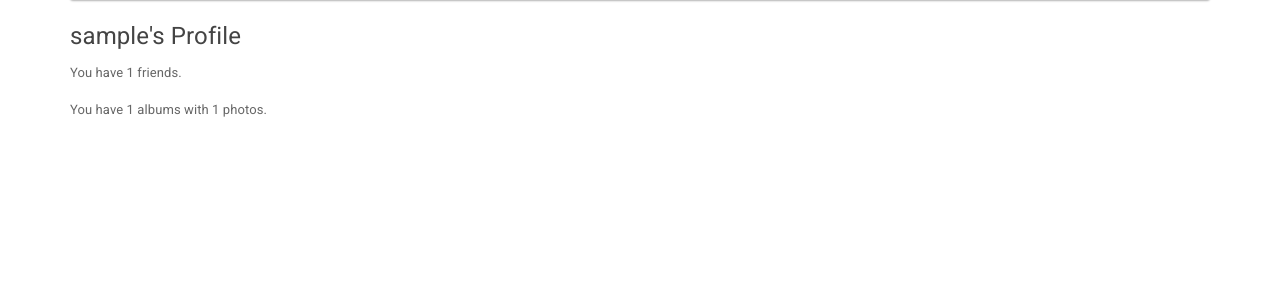
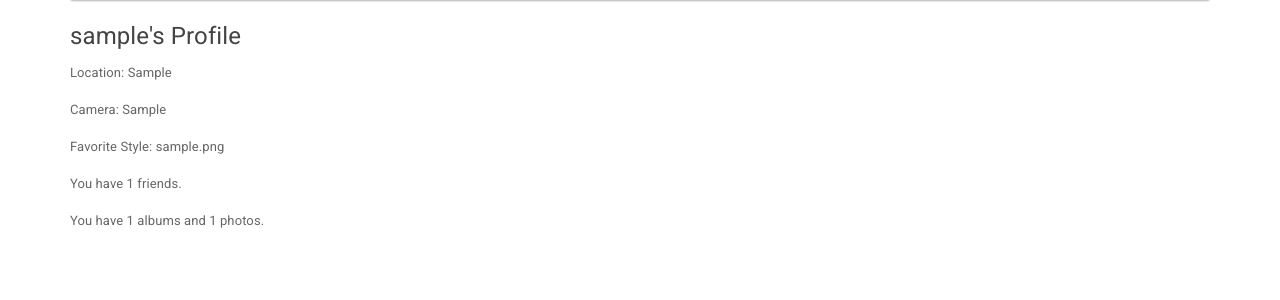
Before and after one commit to WillWeatherford/django-imager, a Django app: page /profile/ in a window 1280 px wide. Shown: the part 64-364 px from the top of the page. Run offline with Django 3.2, Linux system fonts and the light colour scheme; a user stored in the database is signed in; tables that the repository leaves empty hold one stand-in row (values such as "Sample post"); some libraries are stand-ins or nearby versions.

Commit message:
Updated profile to show all user profile information.

```diff
--- a/imagersite/imagersite/templates/base.html
+++ b/imagersite/imagersite/templates/base.html
@@ -30,7 +30,7 @@
           <li><a href="/images/library/">Library</a></li>
       </ul>
        <ul class="nav navbar-nav">
-          <li><a href="/accounts/profile/">Profile</a></li>
+          <li><a href="/profile/">Profile</a></li>
       </ul>
        <ul class="nav navbar-nav navbar-right">
         <li><a href="/accounts/logout/">Log out</a></li>
--- a/imagersite/imagersite/templates/profile.html
+++ b/imagersite/imagersite/templates/profile.html
@@ -8,8 +8,14 @@
 
     <h4>{{user.username}}'s Profile</h4>
 
+    <p>Location: {{user.profile.location}}</p>
+
+    <p>Camera: {{user.profile.camera}}</p>
+
+    <p>Favorite Style: {{user.profile.fav_photo}}</p>
+
     <p>You have {{user.profile.friends.count}} friends.</p>
 
-    <p>You have {{user.albums.count}} albums with {{user.photos.count}} photos.</p>
+    <p>You have {{user.albums.count}} albums and {{user.photos.count}} photos.</p>
 
 {% endblock %}
```
